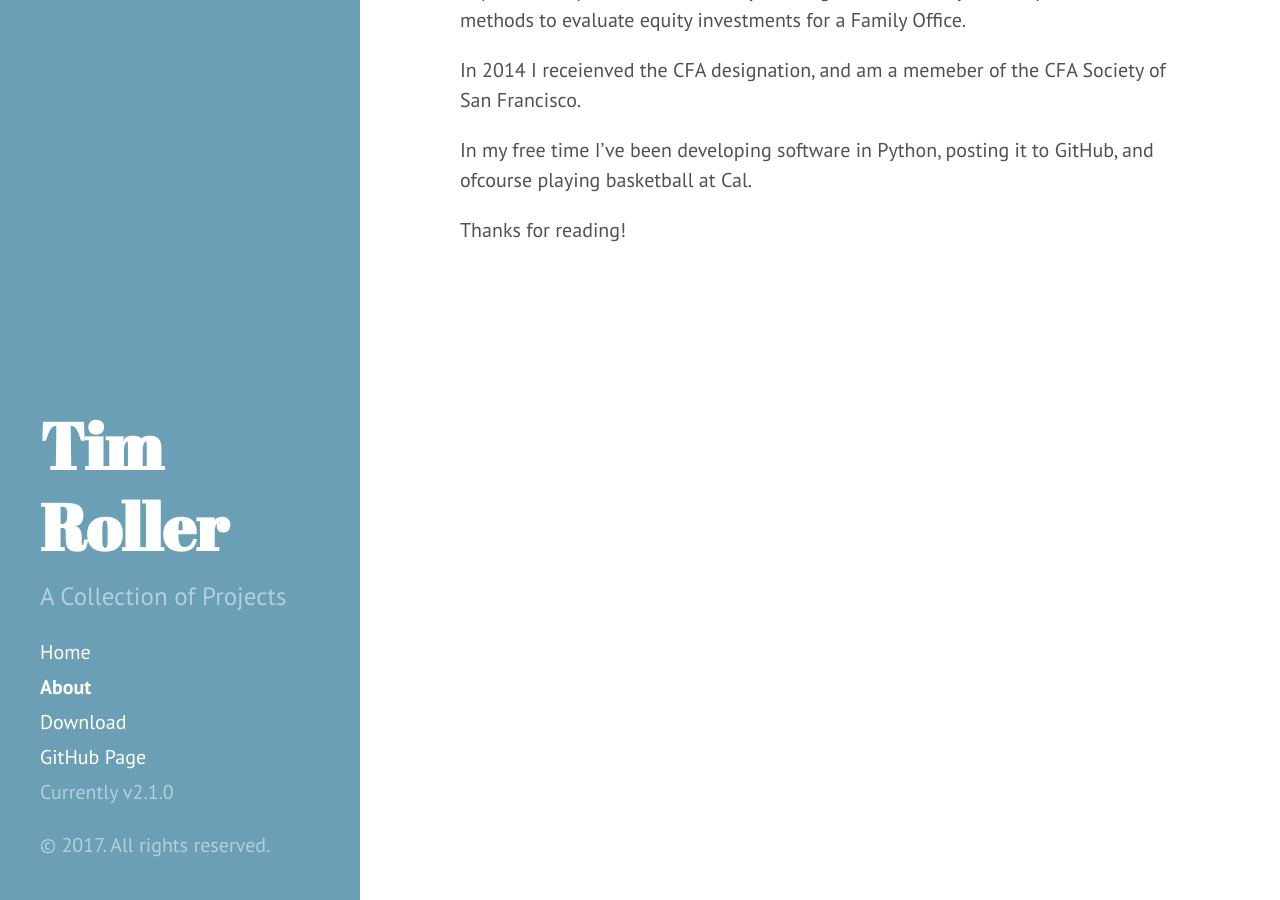
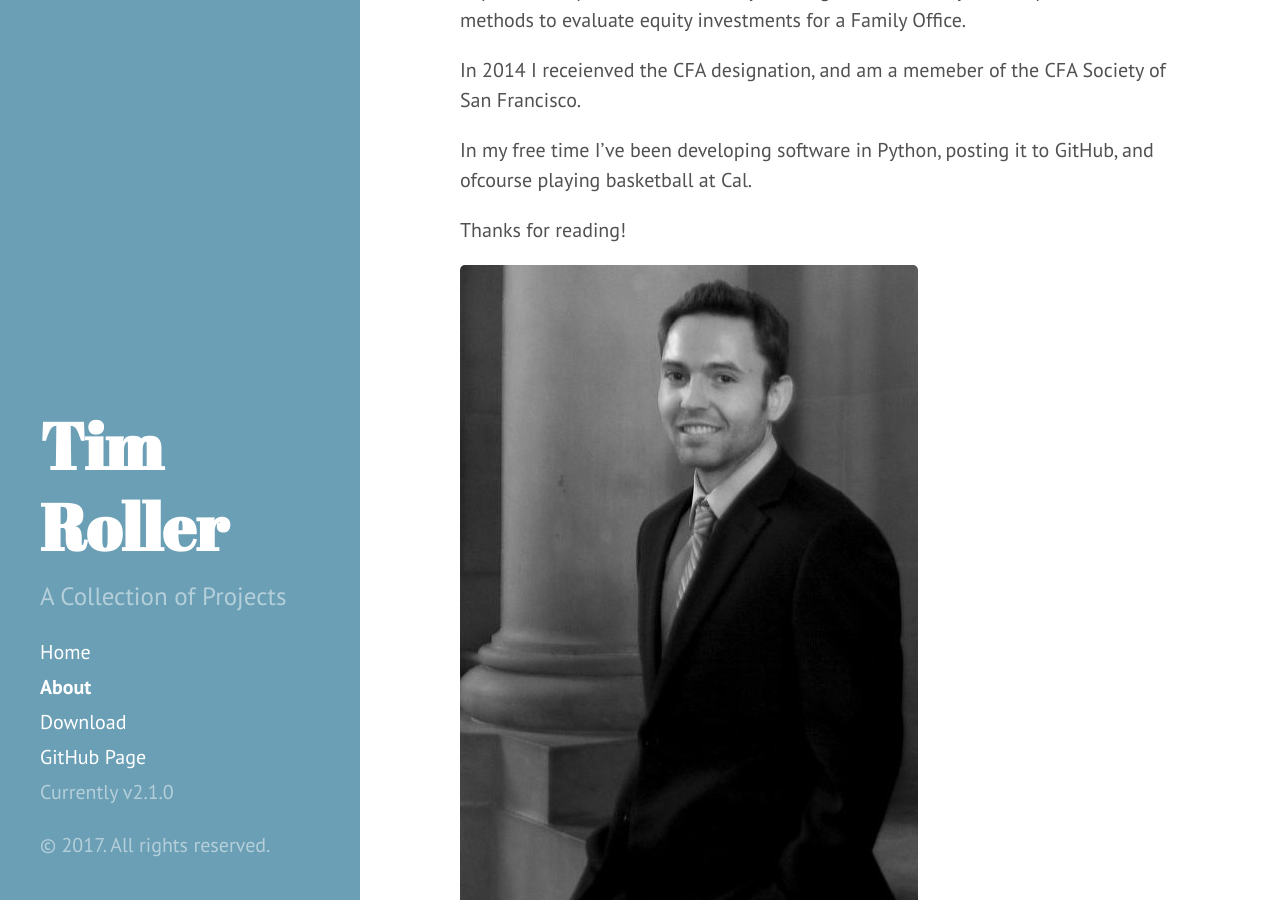
Before and after one commit to TimRoller/TimRoller.github.io, a Jekyll site: the page built from about.md, in a window 1280 px wide and 900 px high, scrolled down 623 px. Built offline with Jekyll 4.4.1, drawn with Linux system fonts in a browser that asks for light colours.

Commit message:
Update about.md

```diff
--- a/about.md
+++ b/about.md
@@ -18,6 +18,6 @@ In 2014 I receienved the CFA designation, and am a memeber of the CFA Society of
 
 In my free time I've been developing software in Python, posting it to GitHub, and ofcourse playing basketball at Cal.
 
+Thanks for reading!
 
-
-Thanks for reading!
+![My helpful screenshot]({{ site.url }}/public/Tim.jpg)
```
